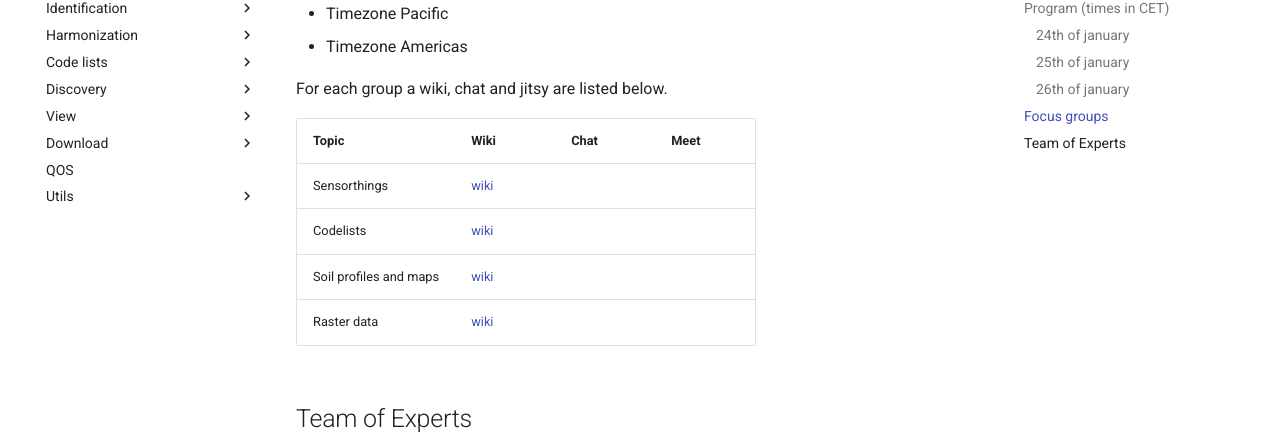
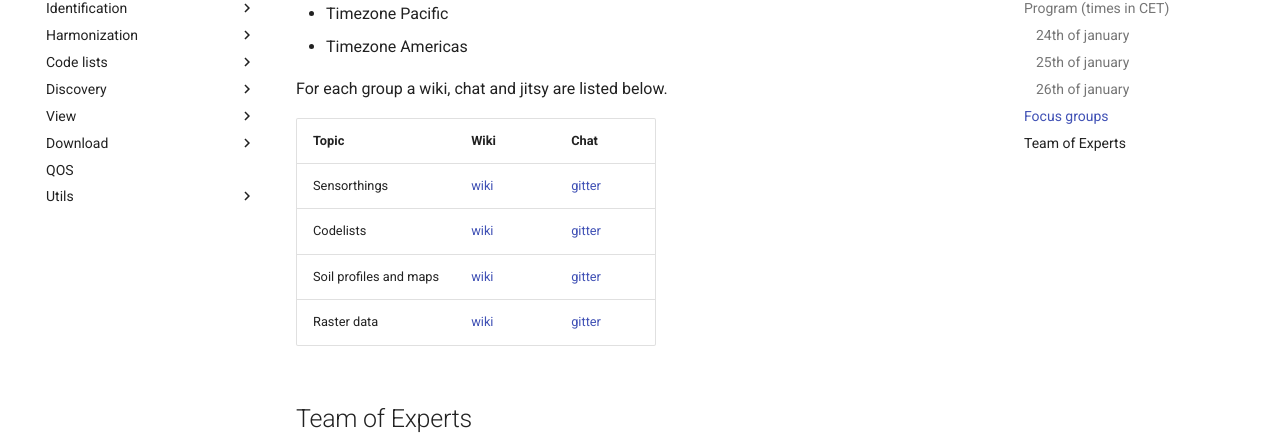
Before and after one commit to ejpsoil/soildata-assimilation-guidance, an MkDocs documentation site: the page built from docs/masterclass/index.md, in a window 1280 px wide and 900 px high, scrolled down 2704 px. Shown: the part 127-562 px from the top of the window. Built offline with MkDocs 1.6.1 and Material for MkDocs 9.7.7, drawn with Linux system fonts in a browser that asks for light colours; comment, search, counter and statistics services are not loaded.

Commit message:
add gitter channels

```diff
--- a/docs/masterclass/index.md
+++ b/docs/masterclass/index.md
@@ -76,12 +76,12 @@ Participants cluster in focus groups around a certain topic or technology. Initi
 
 For each group a wiki, chat and jitsy are listed below.
 
-| Topic | Wiki | Chat | Meet |
-| --- | --- | --- | --- |
-| Sensorthings | [wiki](https://docs.google.com/document/d/10Rpu7v1uBkv7gBb2UdxPeOkbxLWS5gJc4Q8kMhr2tKA/edit?usp=sharing) |  |  |
-| Codelists | [wiki](https://docs.google.com/document/d/1HKiA3FXkyHqy9AZxrI7hcm6KSnP-_HZaLst5stujX1o/edit?usp=sharing) | |
-| Soil profiles and maps | [wiki](https://docs.google.com/document/d/1o2L1EUMihuQEYVOkOhwi5ADUfTKdnwFhqdeTsXIJW7I/edit?usp=sharing) | |
-| Raster data | [wiki](https://docs.google.com/document/d/1CktRieKSCVcUxw3WYZQLV7EHk32EkmNBJNxGMT80thg/edit?usp=sharing) | |
+| Topic | Wiki | Chat |
+| --- | --- | --- |
+| Sensorthings | [wiki](https://docs.google.com/document/d/10Rpu7v1uBkv7gBb2UdxPeOkbxLWS5gJc4Q8kMhr2tKA/edit?usp=sharing) | [gitter](https://gitter.im/ejpsoil/sensorthings) |
+| Codelists | [wiki](https://docs.google.com/document/d/1HKiA3FXkyHqy9AZxrI7hcm6KSnP-_HZaLst5stujX1o/edit?usp=sharing) | [gitter](https://gitter.im/ejpsoil/code-lists) |
+| Soil profiles and maps | [wiki](https://docs.google.com/document/d/1o2L1EUMihuQEYVOkOhwi5ADUfTKdnwFhqdeTsXIJW7I/edit?usp=sharing) | [gitter](https://gitter.im/ejpsoil/soil-profiles) |
+| Raster data | [wiki](https://docs.google.com/document/d/1CktRieKSCVcUxw3WYZQLV7EHk32EkmNBJNxGMT80thg/edit?usp=sharing) | [gitter](https://gitter.im/ejpsoil/raster-data) |
 
 
 ## Team of Experts
```
